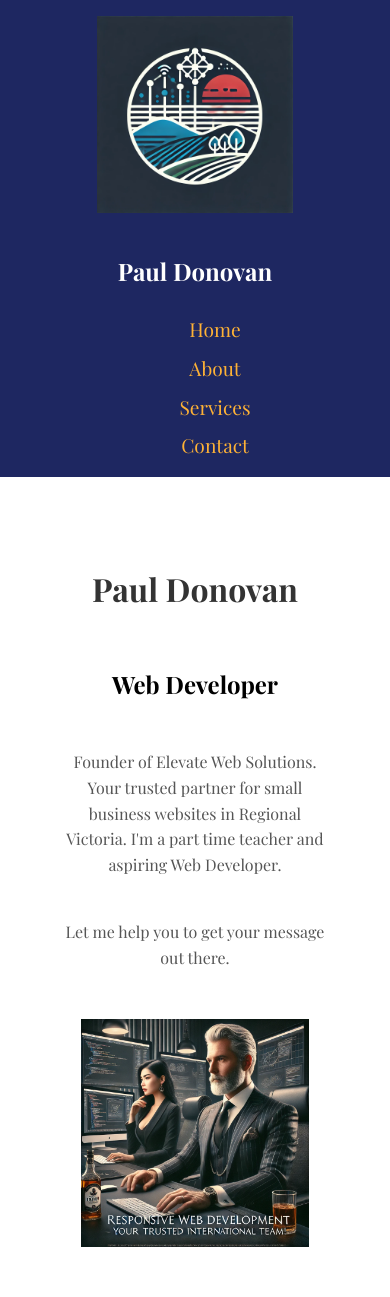
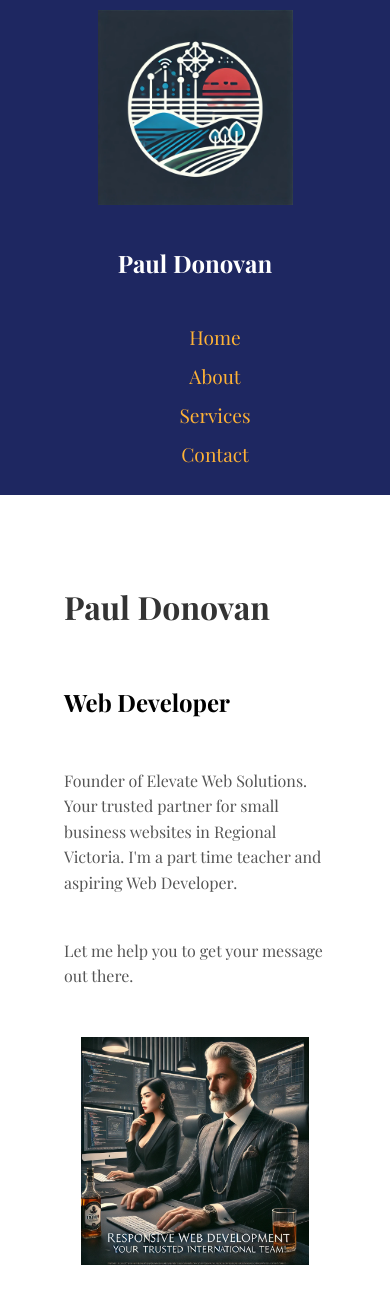
Before and after one commit to paulmatdonovan/paul.donovan.portfolio, a React (Create React App) app: page / in a window 390 px wide. Built offline with nearby package versions, Linux system fonts and the light colour scheme; a web font is replaced by a local one.

Commit message:
changed css in About

```diff
--- a/src/Components/About/About.css
+++ b/src/Components/About/About.css
@@ -1,6 +1,6 @@
 .about {
   padding: 2rem;
-  height: 100vh;
+  height: 80vh;
   display: flex;
   flex-direction: column;
   gap: 4rem;
@@ -8,7 +8,6 @@
   /* color: white; */
   font-family: 'Playfair Display';
   background-color:var(--burgundy);
-
 }
 
 .about.project-header h1{
@@ -28,6 +27,8 @@
 .project-header{
     display: flex;
     align-items: center;
+    background: var(--burgundy);
+
     justify-content: center;
 }
 
@@ -47,13 +48,14 @@ gap: 10px;
     display: flex;
     gap: 10px;
     padding: 10px 3rem;
-    background: var(--midnight-blue);
+    background: var(--burgundy);
+
   }
 
 .about-links{
 font-size: 1.7rem;
 padding: 20px;
-/* background: var(--midnight-blue); */
+background: var(--burgundy);
 display: flex;
 justify-content: space-around;
 align-items: center;
--- a/src/Components/Home/Home.css
+++ b/src/Components/Home/Home.css
@@ -37,8 +37,7 @@
 
 @media (max-width: 768px) {
     .home{
-flex-direction: column;
-text-align: center;}
+display: block;}
     .home-left{
   /* display: block; */
   }
--- a/src/Components/Navbar/Navbar.css
+++ b/src/Components/Navbar/Navbar.css
@@ -44,6 +44,7 @@
       align-items: center;
       text-align: center;
       justify-content: center;
+      padding: 10px 0px;
 
     }
     .navbar-logo {
@@ -51,14 +52,13 @@
       align-items: center;
       }
       .navbar-logo img{
-        max-width: 55%;
+        max-width: 50%;
         height: auto;
         margin: 0 auto;
       }
     .navbar-links {
       flex-direction: column;
-      margin: 0 auto;
-
+text-align: center;
       gap: 0.5rem;
     }
     .navbar-links a{
```
